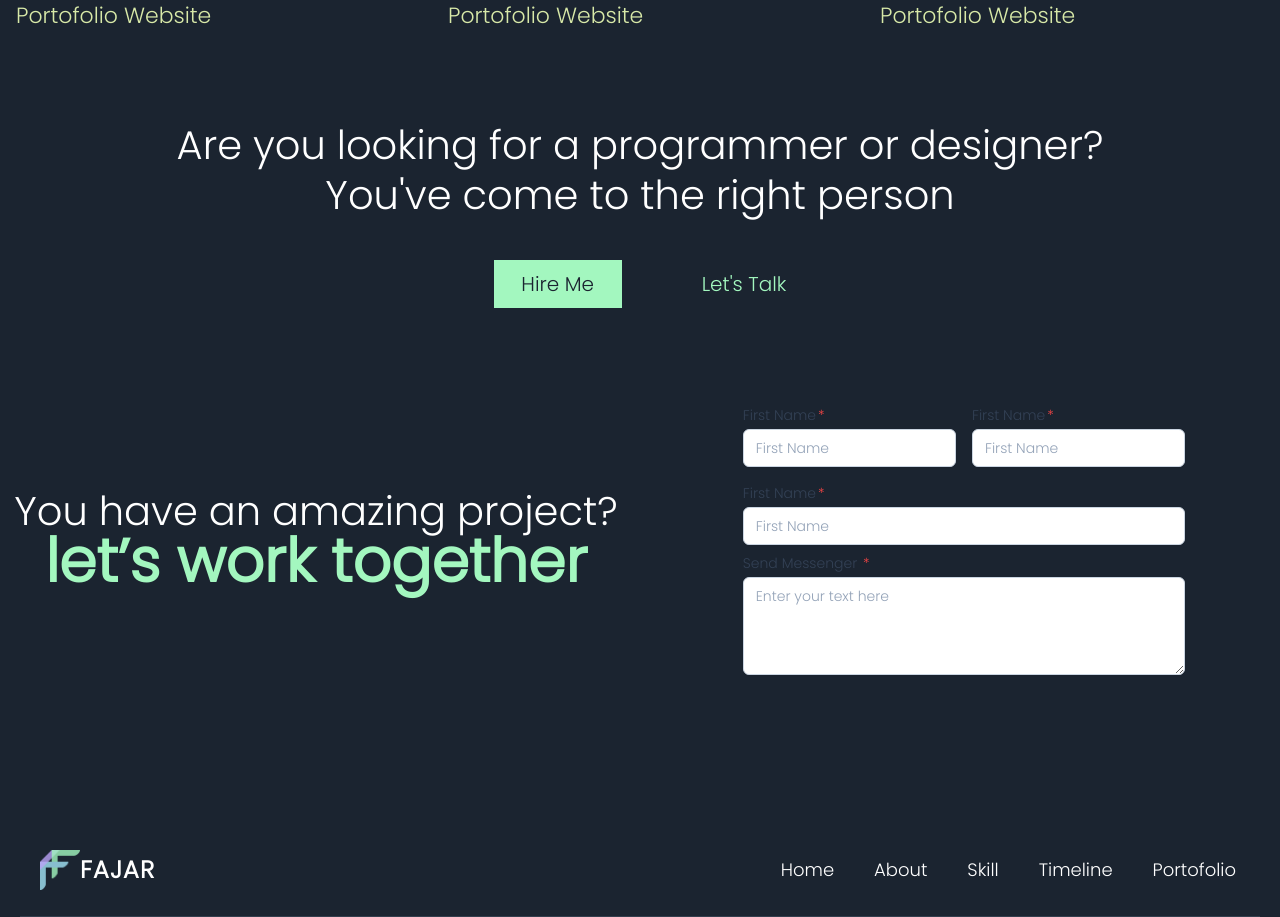
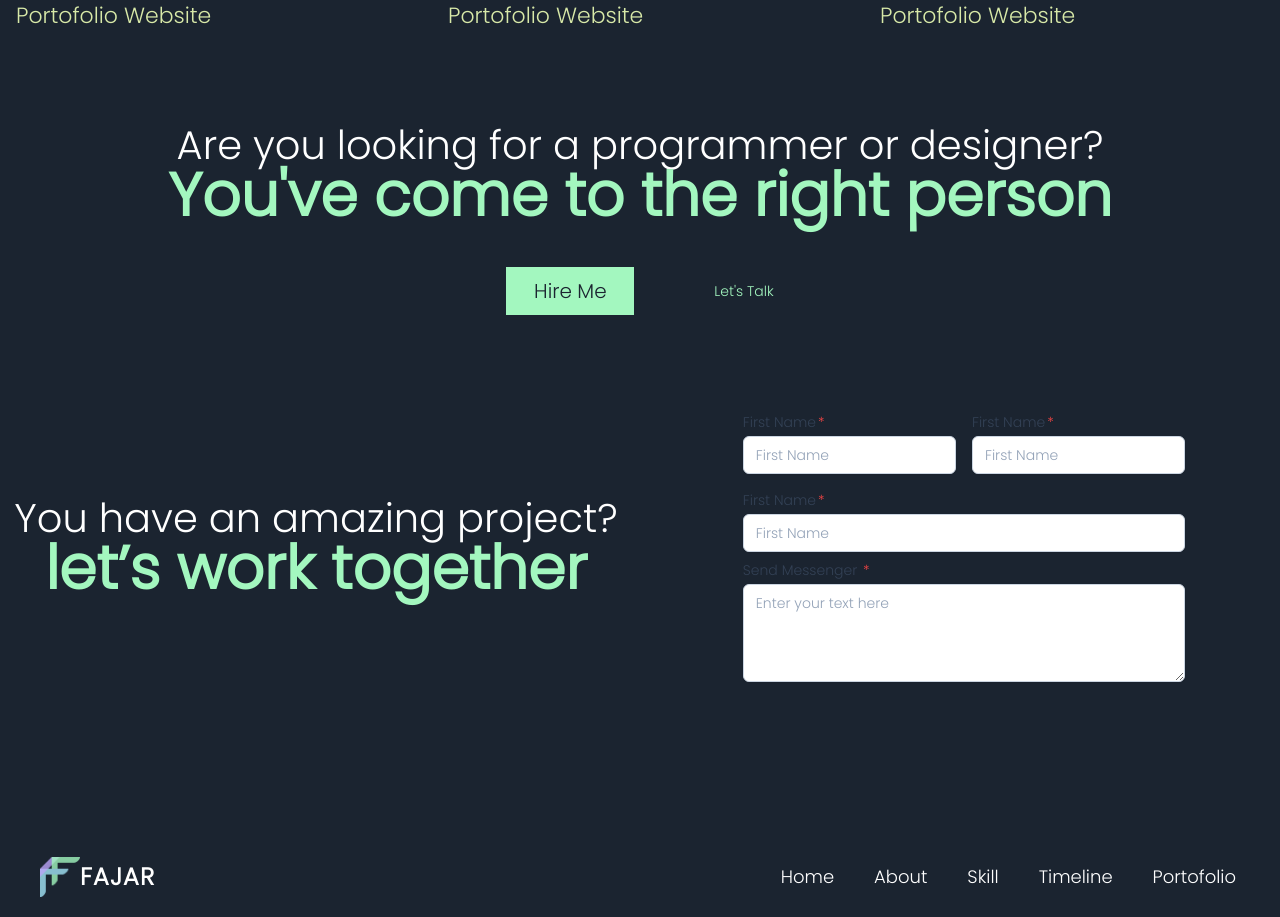
Before and after one commit to FajarFE/Portofolio-Fajar, a React (Create React App) app: page / in a window 1280 px wide. Shown: the part 3382-4299 px from the top of the page. Built offline with nearby package versions, Linux system fonts and the light colour scheme; the HTML template or start-up script is replaced by a standard one.

Commit message:
coba lagi

```diff
--- a/src/components/Contact.js
+++ b/src/components/Contact.js
@@ -42,14 +42,18 @@ const ContactCard = () => {
 const Contact =()=>{
     return(<>
      <div className="justify-center content-start container mx-auto pt-10 pb-32">
-        <h5 className={`${styles.heroSubText} text-center text-[50px !important]`}>
-        Are you looking for a programmer or designer? <br /> You've come to the right person
+        <h5 className={`${styles.heroSubText} text-center`}>
+        Are you looking for a programmer or designer? <br />
+        <span className={`${styles.sectionHeadText4}`}>You've come to the right person</span>
         </h5>
         <div className="flex justify-center py-10">
             <button className="bg-[#A3F7BF] w-32 h-12 text-[20px] text-[#1B2430]">Hire Me</button>
-            <h1 className="flex text-[20px] text-[#A3F7BF] text-center items-center ml-20 ">
+            <a href="#" className="items-center flex">
+            <h1 className="flex text-[17px] lg:text-sm md:text-sm text-[#A3F7BF] text-center  ml-20 ">
                 Let's Talk
             </h1>
+            </a>
+
         </div>
         <div className=" grid grid-cols-2 gap-4 justify-center container mx-auto items-center content-center h-96">
         <h1 className={`${styles.heroSubText} text-center items-center text-[#A3F7BF] `}>
```
